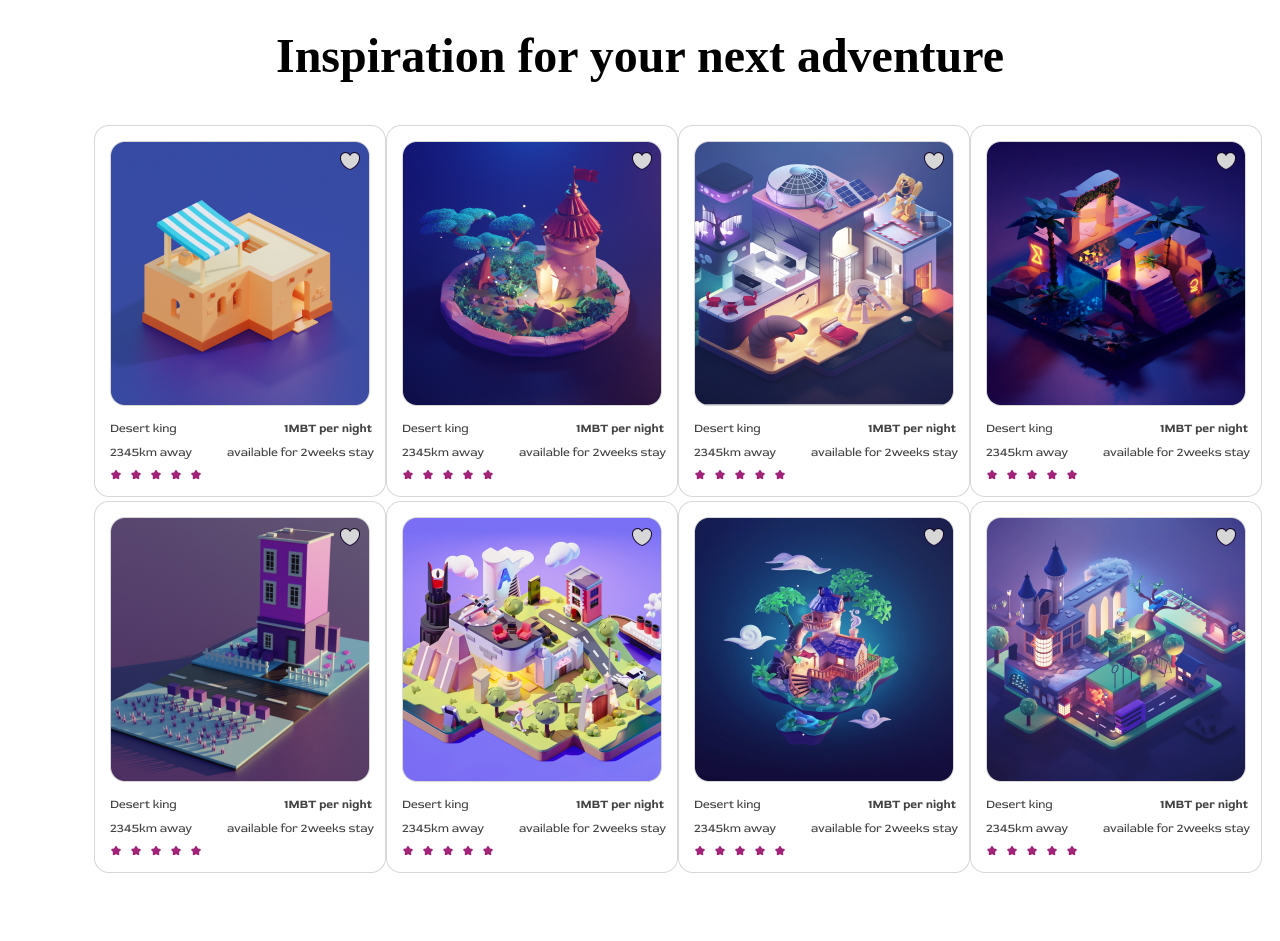
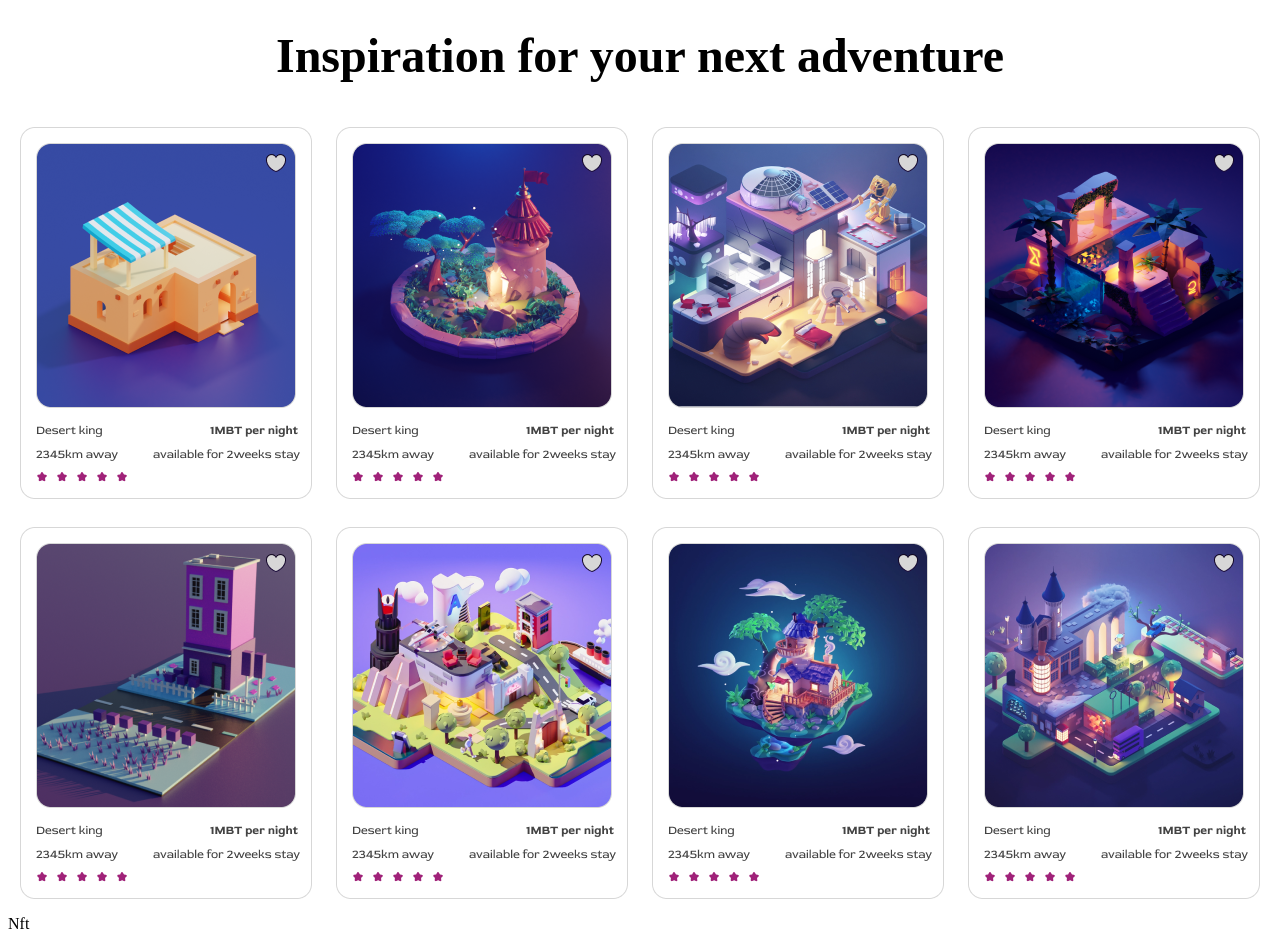
Before and after one commit to Ntshangase/metabnb, a React (Create React App) app: page / in a window 1280 px wide. Shown: the part 680-1621 px from the top of the page. Before the commit the page ends 1567 px from the top, so only its background shows below. Built offline with nearby package versions, Linux system fonts and the light colour scheme.

Commit message:
linked Nft component

```diff
--- a/src/App.css
+++ b/src/App.css
@@ -164,3 +164,14 @@
     font-size: 48px;
     font-weight: 700px;
   }
+
+  .row2 {
+    float: center;
+  }
+
+  .Fit {
+    background: linear-gradient(124.4deg, #FFFFFF 10.8%, #FFFFFF 87.34%);
+    border-radius: 15px;
+    box-sizing: border-box;
+    padding: 12px;
+  }
--- /dev/null
+++ b/src/components/Nft.js
@@ -0,0 +1,7 @@
+import React from 'react'
+
+export default function Nft() {
+  return (
+    <div>Nft</div>
+  )
+}
--- a/src/components/adventure.js
+++ b/src/components/adventure.js
@@ -11,18 +11,18 @@ import place8 from '/home/mntwana/metabnb/src/Assets/place8.png';
 export default function adventure() {
     return (
         <div>
-            <div className="row">
-                <div className="column">
-                    <img src={place1} alt='place1' />
-                    <img src={place2} alt='place2' />
-                    <img src={place3} alt='place3' />
-                    <img src={place4} alt='place4' />
+            <div className="row2">
+                <div>
+                    <img className="Fit" src={place1} alt='place1' />
+                    <img className="Fit"  src={place2} alt='place2' />
+                    <img className="Fit"  src={place3} alt='place3' />
+                    <img className="Fit"  src={place4} alt='place4' />
                 </div>
-                <div classNaame="column">
-                    <img src={place5} alt='place5' />
-                    <img src={place6} alt="place6" />
-                    <img src={place7} alt='place7' />
-                    <img src={place8} alt='place8' />
+                <div>
+                    <img className="Fit"  src={place5} alt='place5' />
+                    <img className="Fit"  src={place6} alt="place6" />
+                    <img className="Fit"  src={place7} alt='place7' />
+                    <img className="Fit"  src={place8} alt='place8' />
 
                 </div>
             </div>
--- a/src/homepage.js
+++ b/src/homepage.js
@@ -2,6 +2,7 @@ import React from 'react';
 import Navbar from './components/Navbar';
 import Body from './components/Body';
 import Adventure from './components/adventure';
+import Nft from './components/Nft';
 
 export default function homepage() {
   return (
@@ -9,6 +10,7 @@ export default function homepage() {
     <Navbar></Navbar>
     <Body />
     <Adventure />
+    <Nft />
     </div>
 
   )
```
